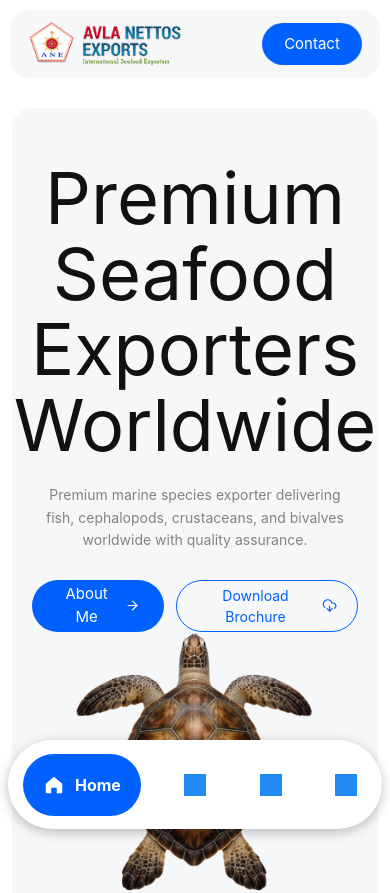
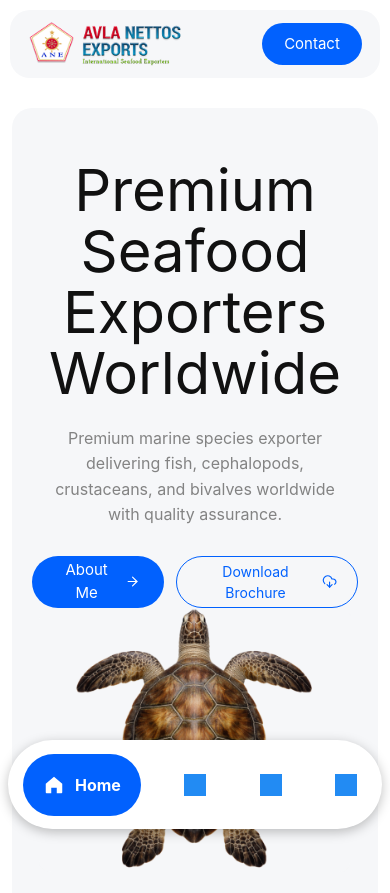
Before and after one commit to chandrunelvin/AVLA, a React (Vite) app: page / in a window 390 px wide. Shown: the top 893 px of the page. Built offline with nearby package versions, Linux system fonts and the light colour scheme; grey boxes are pictures that could not be loaded.

Commit message:
test size

```diff
--- a/src/components/home/HeroSection.jsx
+++ b/src/components/home/HeroSection.jsx
@@ -6,14 +6,14 @@
 
       {/* Text + buttons */}
       <div className="mx-auto flex flex-col items-center px-5 pt-[52px] sm:px-10 sm:pt-[88px] lg:px-12">
-        <h1 className="text-[72px] font-normal leading-[1.05] text-[#111111] sm:text-[56px] sm:leading-[1.18] lg:text-[64px]">
+        <h1 className="text-[58px] font-normal leading-[1.05] text-[#111111] sm:text-[56px] sm:leading-[1.18] lg:text-[64px]">
           Premium<br className="sm:hidden" />{' '}
           Seafood<br />
           Exporters<br className="sm:hidden" />{' '}
           Worldwide
         </h1>
 
-        <p className="mt-[22px] max-w-[300px] text-[14px] font-normal leading-[1.6] text-[#838383] sm:mt-[24px] sm:max-w-[500px] sm:text-[16px]">
+        <p className="mt-[22px] max-w-[300px] text-[16px] font-normal leading-[1.6] text-[#838383] sm:mt-[24px] sm:max-w-[500px] sm:text-[16px]">
           Premium marine species exporter delivering fish, cephalopods,
           crustaceans, and bivalves worldwide with quality assurance.
         </p>
```
